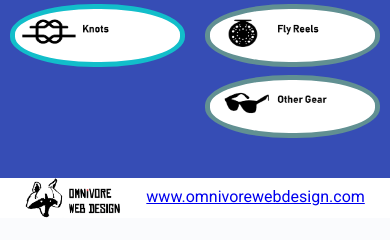
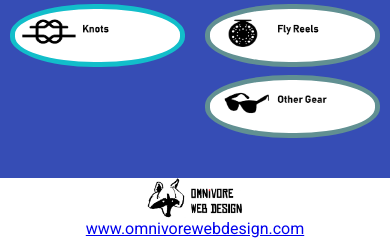
Before and after one commit to Ryan-Cross/stillwater, a Flask app: page / in a window 390 px wide. Shown: the part 2115-2355 px from the top of the page. Before the commit the page ends 2333 px from the top, so only its background shows below. Run offline with Flask 2, Linux system fonts and the light colour scheme.

Commit message:
removed debug mode, fix index omnivore link

```diff
--- a/SWTApp.py
+++ b/SWTApp.py
@@ -2,4 +2,4 @@ from SWTApp import app
 
 print("hello trout")
 if __name__ == '__main__':
-    app.run(debug=True)
+    app.run()
--- a/SWTApp/static/SWTIndex.css
+++ b/SWTApp/static/SWTIndex.css
@@ -268,4 +268,7 @@ h2{
         max-height: available;
         margin: 3vw 0 2vw 0;
     }
+    #omnivore{
+        flex-flow: column;
+    }
 }
--- a/SWTApp/templates/SWTIndex.html
+++ b/SWTApp/templates/SWTIndex.html
@@ -149,10 +149,10 @@
         </nav>
 
 
-        <div id="omnivore">
+        <aside id="omnivore">
             <img src="static/images/reddotomni.png" alt="web masters logo" id="omnilogo">
             <a href="https://www.omnivorewebdesign.com" class="omnilink"  target="_blank" rel="noopener">www.omnivorewebdesign.com</a>
-        </div>
+        </aside>
      </main>
 
 </body>
```
